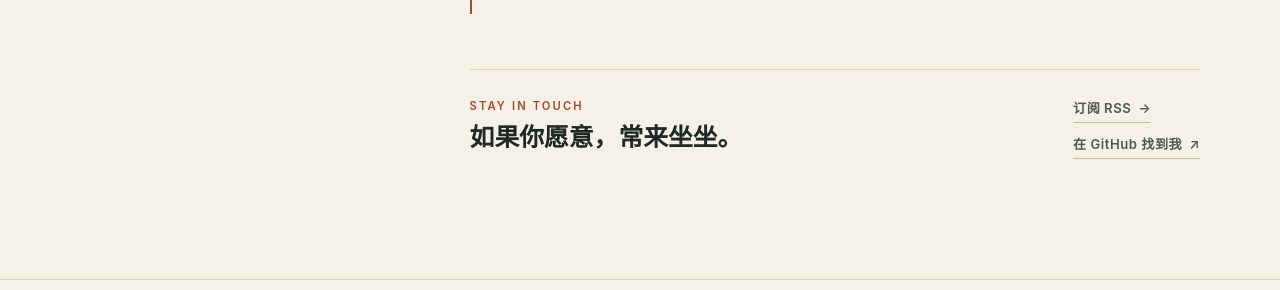
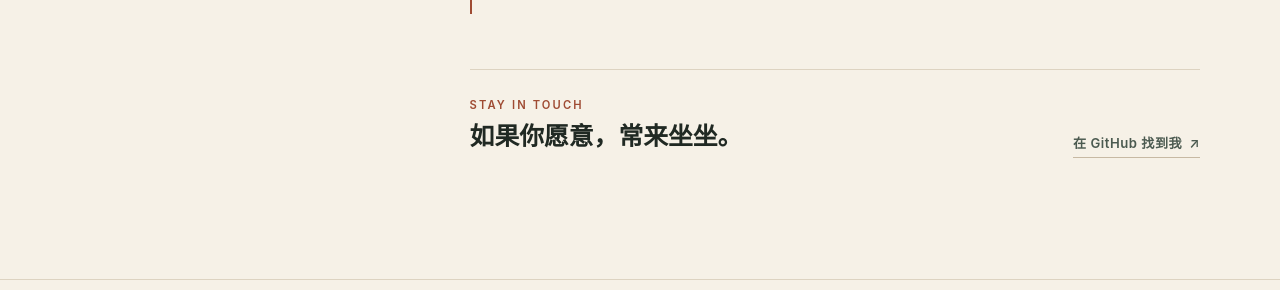
Before and after one commit to Affinity674/Affinity674.github.io, a Jekyll site: the page built from about.md, in a window 1280 px wide and 1358 px high. Shown: the part 790-1080 px from the top of the window. Built offline with Jekyll 4.4.1, drawn with Linux system fonts in a browser that asks for light colours.

Commit message:
delete RSS

```diff
--- a/_layouts/about.html
+++ b/_layouts/about.html
@@ -30,7 +30,6 @@ layout: default
           <h2>如果你愿意，常来坐坐。</h2>
         </div>
         <div class="about-contact__links">
-          <a class="text-link" href="{{ '/feed.xml' | relative_url }}">订阅 RSS <span aria-hidden="true">→</span></a>
           <a class="text-link" href="{{ site.author.github }}" target="_blank" rel="noopener noreferrer">在 GitHub 找到我 <span aria-hidden="true">↗</span></a>
         </div>
       </div>
```
